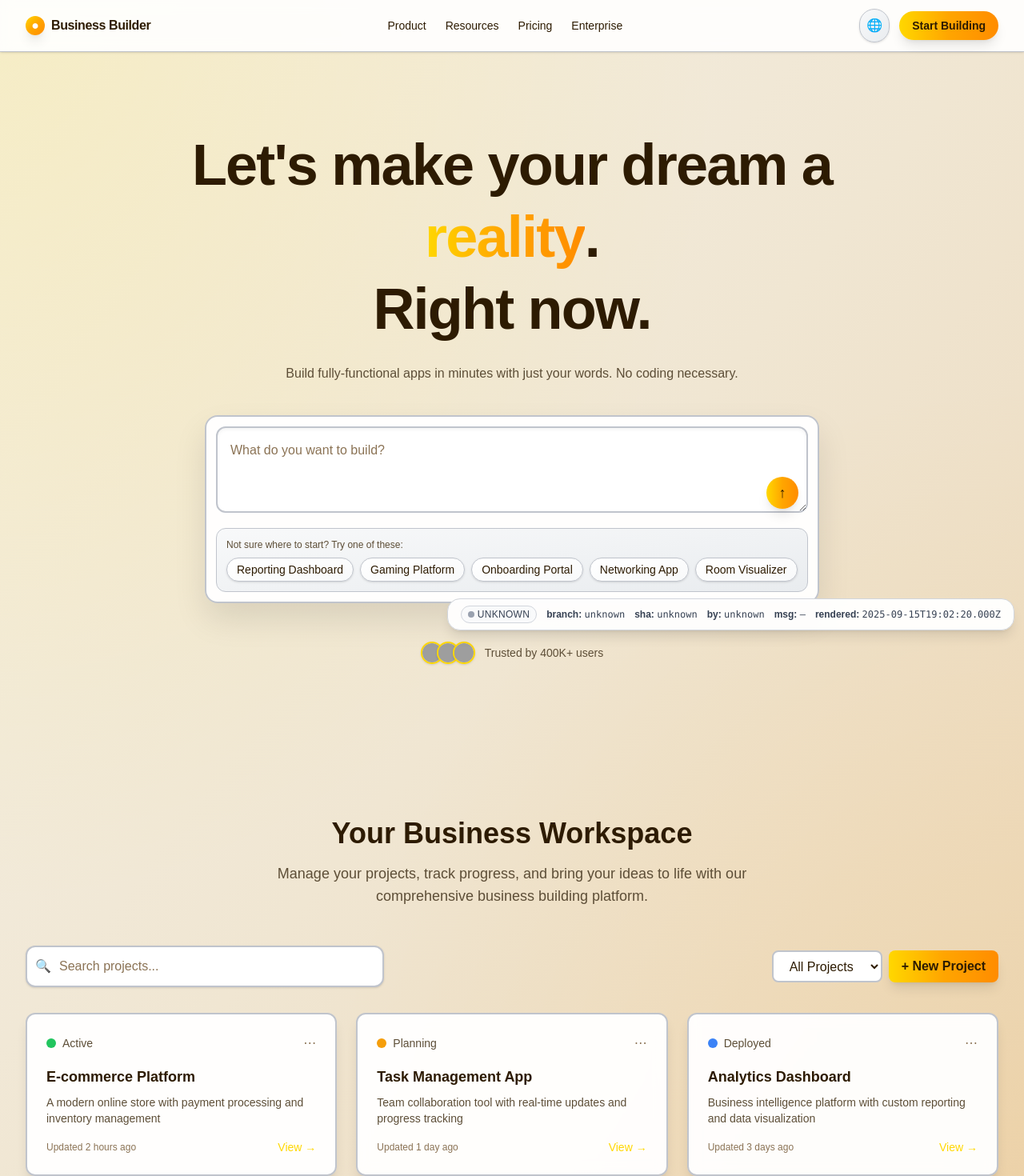
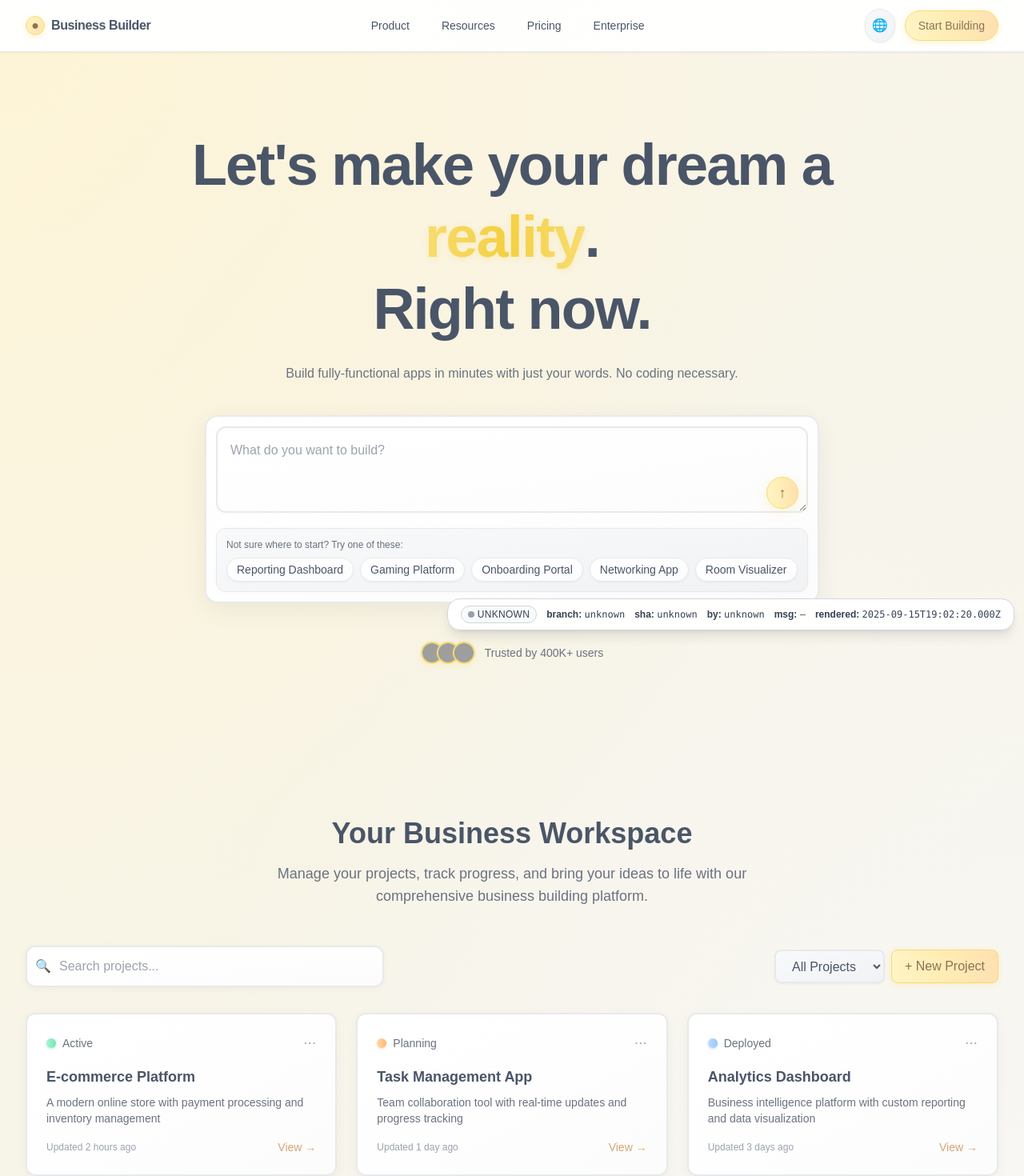
Before and after one commit to javierd22/business-builder, a Next.js app: page / in a window 1280 px wide. Shown: the top 1470 px of the page at 80% size. Built offline with nearby package versions, Linux system fonts and the light colour scheme; grey boxes are pictures that could not be loaded.

Commit message:
feat: switch to beige/gold palette with silver accents

```diff
--- a/src/app/_components/IdeaBox.tsx
+++ b/src/app/_components/IdeaBox.tsx
@@ -24,18 +24,18 @@ export default function IdeaBox() {
   }
 
   return (
-    <div className="mx-auto mt-10 max-w-3xl rounded-2xl border-2 border-[#C0C4CC] bg-white/95 p-3 shadow-[0_20px_40px_rgba(0,0,0,0.1)] backdrop-blur">
+    <div className="mx-auto mt-10 max-w-3xl rounded-2xl border-2 border-[#E8E9EA] bg-gradient-to-br from-white via-[#FEFEFE] to-[#FCFCFC] p-3 shadow-[0_8px_32px_rgba(0,0,0,0.06)] backdrop-blur">
       <form onSubmit={onSubmit} className="relative" aria-label="Describe your business idea">
         <textarea
           value={idea}
           onChange={(e) => setIdea(e.target.value)}
           placeholder="What do you want to build?"
           rows={3}
-          className="w-full resize-y rounded-xl border-2 border-[#C0C4CC] bg-white p-4 pr-14 text-[#2D1B02] shadow-inner placeholder:text-[#8B7355] focus:outline-none focus:border-[#FFD700] focus-visible:ring-2 focus-visible:ring-[#FFD700] transition-all"
+          className="w-full resize-y rounded-xl border-2 border-[#E8E9EA] bg-gradient-to-br from-white via-[#FEFEFE] to-[#FCFCFC] p-4 pr-14 text-[#4A5568] shadow-[inset_0_2px_4px_rgba(0,0,0,0.02)] placeholder:text-[#9CA3AF] focus:outline-none focus:border-[#F7DC6F] focus-visible:ring-2 focus-visible:ring-[#F7DC6F] focus:shadow-[inset_0_2px_4px_rgba(0,0,0,0.02),0_0_0_3px_rgba(247,220,111,0.1)] transition-all"
         />
         <button
           type="submit"
-          className="absolute bottom-3 right-3 inline-flex h-10 w-10 items-center justify-center rounded-full bg-gradient-to-r from-[#FFD700] via-[#FFA500] to-[#FF8C00] text-[#2D1B02] shadow-lg hover:from-[#FFED4E] hover:via-[#FFD700] hover:to-[#FFA500] focus:outline-none focus-visible:ring-2 focus-visible:ring-[#FFD700] transition-all transform hover:scale-110 font-bold text-lg"
+          className="absolute bottom-3 right-3 inline-flex h-10 w-10 items-center justify-center rounded-full bg-gradient-to-r from-[#FFF4C4] via-[#FFECB3] to-[#FFE0B2] border border-[#F7DC6F] text-[#8B7355] shadow-[0_4px_16px_rgba(247,220,111,0.25)] hover:from-[#FFF9E6] hover:via-[#FFF4C4] hover:to-[#FFECB3] hover:shadow-[0_6px_20px_rgba(247,220,111,0.35)] focus:outline-none focus-visible:ring-2 focus-visible:ring-[#F7DC6F] transition-all transform hover:scale-110 font-bold text-lg"
           aria-label="Submit idea"
           title="Submit idea"
         >
@@ -43,15 +43,15 @@ export default function IdeaBox() {
         </button>
       </form>
 
-      <div className="mt-3 rounded-xl bg-gradient-to-br from-[#F8F9FA] to-[#E9ECEF] p-3 border border-[#C0C4CC]">
-        <p className="mb-2 text-xs text-[#5D4E37] font-medium">Not sure where to start? Try one of these:</p>
+      <div className="mt-3 rounded-xl bg-gradient-to-br from-[#F8F9FA] via-[#F5F6F7] to-[#F1F2F4] p-3 border border-[#E8E9EA] shadow-[0_2px_8px_rgba(0,0,0,0.02)]">
+        <p className="mb-2 text-xs text-[#6B7280] font-medium">Not sure where to start? Try one of these:</p>
         <div className="flex flex-wrap gap-2">
           {suggestions.map((s) => (
             <button
               key={s}
               type="button"
               onClick={() => setIdea(s)}
-              className="rounded-full border border-[#C0C4CC] bg-gradient-to-br from-white to-[#F8F9FA] px-3 py-1 text-sm text-[#2D1B02] shadow-sm transition-all hover:-translate-y-0.5 hover:shadow-md hover:border-[#FFD700] focus:outline-none focus-visible:ring-2 focus-visible:ring-[#FFD700] font-medium"
+              className="rounded-full border border-[#E8E9EA] bg-gradient-to-br from-white via-[#FEFEFE] to-[#FCFCFC] px-3 py-1 text-sm text-[#4A5568] shadow-[0_1px_3px_rgba(0,0,0,0.05)] transition-all hover:-translate-y-0.5 hover:shadow-[0_4px_12px_rgba(0,0,0,0.08)] hover:border-[#F7DC6F] focus:outline-none focus-visible:ring-2 focus-visible:ring-[#F7DC6F] font-medium"
             >
               {s}
             </button>
--- a/src/app/page.tsx
+++ b/src/app/page.tsx
@@ -10,39 +10,40 @@ export default function Page() {
   const year = new Date().getFullYear();
 
   return (
-    <div className="min-h-screen overflow-x-hidden bg-gradient-to-br from-[#F5F1E8] via-[#F0E6D2] to-[#EAD5B7]">
+    <div className="min-h-screen overflow-x-hidden bg-gradient-to-br from-[#FBF9F4] via-[#F8F4ED] to-[#F5F0E8]">
       <div
         className="min-h-screen"
         style={{
           backgroundImage: `
-            radial-gradient(ellipse at top left, rgba(255, 215, 0, 0.15), transparent 50%),
-            radial-gradient(ellipse at bottom right, rgba(255, 165, 0, 0.1), transparent 50%)
+            radial-gradient(ellipse at top left, rgba(255, 236, 179, 0.4), transparent 60%),
+            radial-gradient(ellipse at bottom right, rgba(248, 250, 252, 0.6), transparent 60%),
+            linear-gradient(135deg, rgba(255, 248, 220, 0.3) 0%, rgba(245, 245, 220, 0.3) 50%, rgba(255, 250, 240, 0.3) 100%)
           `
         }}
       >
       {/* Navbar */}
-      <header className="sticky top-0 z-40 border-b border-[#C0C4CC] bg-white/90 backdrop-blur shadow-sm">
+      <header className="sticky top-0 z-40 border-b border-[#E8E9EA] bg-gradient-to-r from-white/95 via-[#FEFEFE]/95 to-white/95 backdrop-blur shadow-[0_1px_3px_rgba(0,0,0,0.05)]">
         <div className="mx-auto flex h-16 max-w-7xl items-center justify-between px-4 sm:px-6 lg:px-8">
-          <Link href="/" className="flex items-center gap-2 font-semibold tracking-tight text-[#2D1B02]">
-            <span className="inline-flex h-6 w-6 items-center justify-center rounded-full bg-gradient-to-br from-[#FFD700] via-[#FFA500] to-[#FF8C00] text-white shadow-lg">●</span>
+          <Link href="/" className="flex items-center gap-2 font-semibold tracking-tight text-[#4A5568]">
+            <span className="inline-flex h-6 w-6 items-center justify-center rounded-full bg-gradient-to-br from-[#FFF4C4] via-[#FFECB3] to-[#FFE0B2] border border-[#F7DC6F] shadow-[0_2px_8px_rgba(247,220,111,0.3)] text-[#8B7355]">●</span>
             <span>Business Builder</span>
           </Link>
-          <nav className="hidden gap-6 text-sm text-[#2D1B02] md:flex">
-            <Link href="#product" className="hover:text-[#FFD700] transition-colors">Product</Link>
-            <Link href="#resources" className="hover:text-[#FFD700] transition-colors">Resources</Link>
-            <Link href="#pricing" className="hover:text-[#FFD700] transition-colors">Pricing</Link>
-            <Link href="#enterprise" className="hover:text-[#FFD700] transition-colors">Enterprise</Link>
+          <nav className="hidden gap-6 text-sm text-[#4A5568] md:flex">
+            <Link href="#product" className="hover:text-[#D4A574] hover:bg-gradient-to-r hover:from-[#FFF9E6] hover:to-[#FFF5CC] hover:bg-clip-text hover:text-transparent transition-all px-2 py-1 rounded">Product</Link>
+            <Link href="#resources" className="hover:text-[#D4A574] hover:bg-gradient-to-r hover:from-[#FFF9E6] hover:to-[#FFF5CC] hover:bg-clip-text hover:text-transparent transition-all px-2 py-1 rounded">Resources</Link>
+            <Link href="#pricing" className="hover:text-[#D4A574] hover:bg-gradient-to-r hover:from-[#FFF9E6] hover:to-[#FFF5CC] hover:bg-clip-text hover:text-transparent transition-all px-2 py-1 rounded">Pricing</Link>
+            <Link href="#enterprise" className="hover:text-[#D4A574] hover:bg-gradient-to-r hover:from-[#FFF9E6] hover:to-[#FFF5CC] hover:bg-clip-text hover:text-transparent transition-all px-2 py-1 rounded">Enterprise</Link>
           </nav>
           <div className="flex items-center gap-3">
-            <button
+        <button
               aria-label="Change language"
-              className="rounded-full border border-[#C0C4CC] bg-gradient-to-br from-[#F8F9FA] to-[#E9ECEF] p-2 text-[#2D1B02] hover:from-[#E9ECEF] hover:to-[#DEE2E6] focus:outline-none focus-visible:ring-2 focus-visible:ring-[#FFD700] shadow-sm transition-all"
-            >
+              className="rounded-full border border-[#E8E9EA] bg-gradient-to-br from-[#F8F9FA] via-[#F5F6F7] to-[#F1F2F4] p-2 text-[#6B7280] hover:from-[#F1F2F4] hover:to-[#E9ECEF] hover:border-[#D1D5DB] focus:outline-none focus-visible:ring-2 focus-visible:ring-[#F7DC6F] shadow-[0_1px_3px_rgba(0,0,0,0.05)] transition-all"
+        >
               🌐
-            </button>
+        </button>
             <Link
               href="/idea"
-              className="rounded-full bg-gradient-to-r from-[#FFD700] via-[#FFA500] to-[#FF8C00] px-4 py-2 text-sm font-semibold text-[#2D1B02] shadow-lg hover:from-[#FFED4E] hover:via-[#FFD700] hover:to-[#FFA500] focus:outline-none focus-visible:ring-2 focus-visible:ring-[#FFD700] transition-all transform hover:scale-105"
+              className="rounded-full bg-gradient-to-r from-[#FFF4C4] via-[#FFECB3] to-[#FFE0B2] border border-[#F7DC6F] px-4 py-2 text-sm font-medium text-[#8B7355] shadow-[0_2px_8px_rgba(247,220,111,0.3)] hover:from-[#FFF9E6] hover:via-[#FFF4C4] hover:to-[#FFECB3] hover:shadow-[0_4px_12px_rgba(247,220,111,0.4)] focus:outline-none focus-visible:ring-2 focus-visible:ring-[#F7DC6F] transition-all transform hover:scale-[1.02]"
             >
               Start Building
             </Link>
@@ -52,22 +53,22 @@ export default function Page() {
 
       {/* Hero */}
       <section className="mx-auto max-w-5xl px-4 pb-24 pt-16 sm:px-6 lg:px-8 lg:pb-32 lg:pt-24">
-        <h1 className="mx-auto text-center text-5xl font-black leading-tight tracking-tight text-[#2D1B02] sm:text-6xl md:text-7xl">
-          Let&apos;s make your dream a <span className="bg-gradient-to-r from-[#FFD700] via-[#FFA500] to-[#FF8C00] bg-clip-text text-transparent font-extrabold">reality</span>.
+        <h1 className="mx-auto text-center text-5xl font-black leading-tight tracking-tight text-[#4A5568] sm:text-6xl md:text-7xl">
+          Let&apos;s make your dream a <span className="bg-gradient-to-r from-[#F7DC6F] via-[#F4D03F] to-[#F7DC6F] bg-clip-text text-transparent font-extrabold drop-shadow-[0_2px_4px_rgba(247,220,111,0.3)]">reality</span>.
           <br className="hidden sm:block" /> Right now.
         </h1>
-        <p className="mx-auto mt-6 max-w-2xl text-center text-[#5D4E37]">
+        <p className="mx-auto mt-6 max-w-2xl text-center text-[#6B7280]">
           Build fully-functional apps in minutes with just your words. No coding necessary.
         </p>
 
         <IdeaBox />
 
         {/* Trust bar */}
-        <div className="mt-12 flex items-center justify-center gap-3 text-sm text-[#5D4E37]">
+        <div className="mt-12 flex items-center justify-center gap-3 text-sm text-[#6B7280]">
           <div className="flex -space-x-2">
-            <Image alt="User avatar" src="https://i.pravatar.cc/36?img=1" width={28} height={28} className="h-7 w-7 rounded-full border-2 border-[#FFD700] shadow-sm" />
-            <Image alt="User avatar" src="https://i.pravatar.cc/36?img=2" width={28} height={28} className="h-7 w-7 rounded-full border-2 border-[#FFD700] shadow-sm" />
-            <Image alt="User avatar" src="https://i.pravatar.cc/36?img=3" width={28} height={28} className="h-7 w-7 rounded-full border-2 border-[#FFD700] shadow-sm" />
+            <Image alt="User avatar" src="https://i.pravatar.cc/36?img=1" width={28} height={28} className="h-7 w-7 rounded-full border-2 border-[#F7DC6F] shadow-[0_2px_8px_rgba(247,220,111,0.2)]" />
+            <Image alt="User avatar" src="https://i.pravatar.cc/36?img=2" width={28} height={28} className="h-7 w-7 rounded-full border-2 border-[#F7DC6F] shadow-[0_2px_8px_rgba(247,220,111,0.2)]" />
+            <Image alt="User avatar" src="https://i.pravatar.cc/36?img=3" width={28} height={28} className="h-7 w-7 rounded-full border-2 border-[#F7DC6F] shadow-[0_2px_8px_rgba(247,220,111,0.2)]" />
           </div>
           <span>Trusted by 400K+ users</span>
         </div>
@@ -76,10 +77,10 @@ export default function Page() {
       {/* Your Business Workspace */}
       <section className="mx-auto max-w-7xl px-4 py-16 sm:px-6 lg:px-8">
         <div className="text-center mb-12">
-          <h2 className="text-3xl font-bold text-[#2D1B02] sm:text-4xl mb-4">
+          <h2 className="text-3xl font-bold text-[#4A5568] sm:text-4xl mb-4">
             Your Business Workspace
           </h2>
-          <p className="text-lg text-[#5D4E37] max-w-2xl mx-auto">
+          <p className="text-lg text-[#6B7280] max-w-2xl mx-auto">
             Manage your projects, track progress, and bring your ideas to life with our comprehensive business building platform.
           </p>
         </div>
@@ -90,20 +91,20 @@ export default function Page() {
             <input
               type="text"
               placeholder="Search projects..."
-              className="w-full rounded-xl border-2 border-[#C0C4CC] bg-white px-4 py-3 pl-10 text-[#2D1B02] shadow-sm placeholder:text-[#8B7355] focus:outline-none focus:border-[#FFD700] focus-visible:ring-2 focus-visible:ring-[#FFD700] transition-all"
+              className="w-full rounded-xl border-2 border-[#E8E9EA] bg-gradient-to-br from-white via-[#FEFEFE] to-[#FCFCFC] px-4 py-3 pl-10 text-[#4A5568] shadow-[0_2px_8px_rgba(0,0,0,0.04)] placeholder:text-[#9CA3AF] focus:outline-none focus:border-[#F7DC6F] focus-visible:ring-2 focus-visible:ring-[#F7DC6F] focus:shadow-[0_4px_12px_rgba(247,220,111,0.15)] transition-all"
             />
-            <div className="absolute left-3 top-3.5 h-4 w-4 text-[#8B7355]">
+            <div className="absolute left-3 top-3.5 h-4 w-4 text-[#9CA3AF]">
               🔍
             </div>
           </div>
           <div className="flex gap-2">
-            <select className="rounded-lg border-2 border-[#C0C4CC] bg-white px-4 py-2 text-[#2D1B02] focus:outline-none focus:border-[#FFD700] focus-visible:ring-2 focus-visible:ring-[#FFD700] transition-all">
+            <select className="rounded-lg border-2 border-[#E8E9EA] bg-gradient-to-br from-[#F8F9FA] via-[#F5F6F7] to-[#F1F2F4] px-4 py-2 text-[#4A5568] shadow-[0_1px_3px_rgba(0,0,0,0.05)] focus:outline-none focus:border-[#D1D5DB] focus-visible:ring-2 focus-visible:ring-[#D1D5DB] transition-all">
               <option>All Projects</option>
               <option>In Progress</option>
               <option>Completed</option>
               <option>Planning</option>
             </select>
-            <button className="rounded-lg bg-gradient-to-r from-[#FFD700] via-[#FFA500] to-[#FF8C00] px-4 py-2 text-[#2D1B02] font-semibold shadow-lg hover:from-[#FFED4E] hover:via-[#FFD700] hover:to-[#FFA500] focus:outline-none focus-visible:ring-2 focus-visible:ring-[#FFD700] transition-all transform hover:scale-105">
+            <button className="rounded-lg bg-gradient-to-r from-[#FFF4C4] via-[#FFECB3] to-[#FFE0B2] border border-[#F7DC6F] px-4 py-2 text-[#8B7355] font-medium shadow-[0_2px_8px_rgba(247,220,111,0.3)] hover:from-[#FFF9E6] hover:via-[#FFF4C4] hover:to-[#FFECB3] hover:shadow-[0_4px_12px_rgba(247,220,111,0.4)] focus:outline-none focus-visible:ring-2 focus-visible:ring-[#F7DC6F] transition-all transform hover:scale-[1.02]">
               + New Project
             </button>
           </div>
@@ -112,57 +113,57 @@ export default function Page() {
         {/* Project Cards Grid */}
         <div className="grid gap-6 md:grid-cols-2 lg:grid-cols-3">
           {/* Sample Project Card 1 */}
-          <div className="rounded-xl border-2 border-[#C0C4CC] bg-white/95 p-6 shadow-lg backdrop-blur transition-all hover:shadow-xl hover:-translate-y-1">
+          <div className="rounded-xl border-2 border-[#E8E9EA] bg-gradient-to-br from-white via-[#FEFEFE] to-[#FCFCFC] p-6 shadow-[0_4px_16px_rgba(0,0,0,0.04)] backdrop-blur transition-all hover:shadow-[0_8px_24px_rgba(0,0,0,0.08)] hover:-translate-y-1 hover:border-[#F7DC6F]">
             <div className="mb-4 flex items-center justify-between">
               <div className="flex items-center gap-2">
-                <div className="h-3 w-3 rounded-full bg-[#22C55E]"></div>
-                <span className="text-sm font-medium text-[#5D4E37]">Active</span>
+                <div className="h-3 w-3 rounded-full bg-gradient-to-r from-[#A7F3D0] to-[#6EE7B7] shadow-[0_1px_3px_rgba(34,197,94,0.3)]"></div>
+                <span className="text-sm font-medium text-[#6B7280]">Active</span>
               </div>
-              <button className="text-[#8B7355] hover:text-[#FFD700] transition-colors">⋯</button>
+              <button className="text-[#9CA3AF] hover:text-[#D4A574] transition-colors">⋯</button>
             </div>
-            <h3 className="text-lg font-bold text-[#2D1B02] mb-2">E-commerce Platform</h3>
-            <p className="text-[#5D4E37] text-sm mb-4">A modern online store with payment processing and inventory management</p>
+            <h3 className="text-lg font-bold text-[#4A5568] mb-2">E-commerce Platform</h3>
+            <p className="text-[#6B7280] text-sm mb-4">A modern online store with payment processing and inventory management</p>
             <div className="flex items-center justify-between">
-              <span className="text-xs text-[#8B7355]">Updated 2 hours ago</span>
-              <Link href="/dashboard/1" className="text-[#FFD700] hover:text-[#FFA500] font-medium text-sm transition-colors">
+              <span className="text-xs text-[#9CA3AF]">Updated 2 hours ago</span>
+              <Link href="/dashboard/1" className="text-[#D4A574] hover:text-[#F7DC6F] font-medium text-sm transition-colors">
                 View →
               </Link>
             </div>
           </div>
 
           {/* Sample Project Card 2 */}
-          <div className="rounded-xl border-2 border-[#C0C4CC] bg-white/95 p-6 shadow-lg backdrop-blur transition-all hover:shadow-xl hover:-translate-y-1">
+          <div className="rounded-xl border-2 border-[#E8E9EA] bg-gradient-to-br from-white via-[#FEFEFE] to-[#FCFCFC] p-6 shadow-[0_4px_16px_rgba(0,0,0,0.04)] backdrop-blur transition-all hover:shadow-[0_8px_24px_rgba(0,0,0,0.08)] hover:-translate-y-1 hover:border-[#F7DC6F]">
             <div className="mb-4 flex items-center justify-between">
               <div className="flex items-center gap-2">
-                <div className="h-3 w-3 rounded-full bg-[#F59E0B]"></div>
-                <span className="text-sm font-medium text-[#5D4E37]">Planning</span>
+                <div className="h-3 w-3 rounded-full bg-gradient-to-r from-[#FED7AA] to-[#FDBA74] shadow-[0_1px_3px_rgba(245,158,11,0.3)]"></div>
+                <span className="text-sm font-medium text-[#6B7280]">Planning</span>
               </div>
-              <button className="text-[#8B7355] hover:text-[#FFD700] transition-colors">⋯</button>
+              <button className="text-[#9CA3AF] hover:text-[#D4A574] transition-colors">⋯</button>
             </div>
-            <h3 className="text-lg font-bold text-[#2D1B02] mb-2">Task Management App</h3>
-            <p className="text-[#5D4E37] text-sm mb-4">Team collaboration tool with real-time updates and progress tracking</p>
+            <h3 className="text-lg font-bold text-[#4A5568] mb-2">Task Management App</h3>
+            <p className="text-[#6B7280] text-sm mb-4">Team collaboration tool with real-time updates and progress tracking</p>
             <div className="flex items-center justify-between">
-              <span className="text-xs text-[#8B7355]">Updated 1 day ago</span>
-              <Link href="/dashboard/2" className="text-[#FFD700] hover:text-[#FFA500] font-medium text-sm transition-colors">
+              <span className="text-xs text-[#9CA3AF]">Updated 1 day ago</span>
+              <Link href="/dashboard/2" className="text-[#D4A574] hover:text-[#F7DC6F] font-medium text-sm transition-colors">
                 View →
               </Link>
             </div>
           </div>
 
           {/* Sample Project Card 3 */}
-          <div className="rounded-xl border-2 border-[#C0C4CC] bg-white/95 p-6 shadow-lg backdrop-blur transition-all hover:shadow-xl hover:-translate-y-1">
+          <div className="rounded-xl border-2 border-[#E8E9EA] bg-gradient-to-br from-white via-[#FEFEFE] to-[#FCFCFC] p-6 shadow-[0_4px_16px_rgba(0,0,0,0.04)] backdrop-blur transition-all hover:shadow-[0_8px_24px_rgba(0,0,0,0.08)] hover:-translate-y-1 hover:border-[#F7DC6F]">
             <div className="mb-4 flex items-center justify-between">
               <div className="flex items-center gap-2">
-                <div className="h-3 w-3 rounded-full bg-[#3B82F6]"></div>
-                <span className="text-sm font-medium text-[#5D4E37]">Deployed</span>
+                <div className="h-3 w-3 rounded-full bg-gradient-to-r from-[#BFDBFE] to-[#93C5FD] shadow-[0_1px_3px_rgba(59,130,246,0.3)]"></div>
+                <span className="text-sm font-medium text-[#6B7280]">Deployed</span>
               </div>
-              <button className="text-[#8B7355] hover:text-[#FFD700] transition-colors">⋯</button>
+              <button className="text-[#9CA3AF] hover:text-[#D4A574] transition-colors">⋯</button>
             </div>
-            <h3 className="text-lg font-bold text-[#2D1B02] mb-2">Analytics Dashboard</h3>
-            <p className="text-[#5D4E37] text-sm mb-4">Business intelligence platform with custom reporting and data visualization</p>
+            <h3 className="text-lg font-bold text-[#4A5568] mb-2">Analytics Dashboard</h3>
+            <p className="text-[#6B7280] text-sm mb-4">Business intelligence platform with custom reporting and data visualization</p>
             <div className="flex items-center justify-between">
-              <span className="text-xs text-[#8B7355]">Updated 3 days ago</span>
-              <Link href="/dashboard/3" className="text-[#FFD700] hover:text-[#FFA500] font-medium text-sm transition-colors">
+              <span className="text-xs text-[#9CA3AF]">Updated 3 days ago</span>
+              <Link href="/dashboard/3" className="text-[#D4A574] hover:text-[#F7DC6F] font-medium text-sm transition-colors">
                 View →
               </Link>
             </div>
@@ -171,25 +172,25 @@ export default function Page() {
 
         {/* Empty State (if no projects) */}
         <div className="text-center py-12 hidden">
-          <div className="mx-auto h-24 w-24 rounded-full bg-gradient-to-br from-[#F8F9FA] to-[#E9ECEF] flex items-center justify-center mb-4">
+          <div className="mx-auto h-24 w-24 rounded-full bg-gradient-to-br from-[#F8F9FA] via-[#F5F6F7] to-[#F1F2F4] border-2 border-[#E8E9EA] flex items-center justify-center mb-4 shadow-[0_4px_16px_rgba(0,0,0,0.04)]">
             <span className="text-3xl">📝</span>
           </div>
-          <h3 className="text-xl font-semibold text-[#2D1B02] mb-2">No projects yet</h3>
-          <p className="text-[#5D4E37] mb-6">Start building your first project and watch your ideas come to life.</p>
-          <button className="rounded-lg bg-gradient-to-r from-[#FFD700] via-[#FFA500] to-[#FF8C00] px-6 py-3 text-[#2D1B02] font-semibold shadow-lg hover:from-[#FFED4E] hover:via-[#FFD700] hover:to-[#FFA500] focus:outline-none focus-visible:ring-2 focus-visible:ring-[#FFD700] transition-all transform hover:scale-105">
+          <h3 className="text-xl font-semibold text-[#4A5568] mb-2">No projects yet</h3>
+          <p className="text-[#6B7280] mb-6">Start building your first project and watch your ideas come to life.</p>
+          <button className="rounded-lg bg-gradient-to-r from-[#FFF4C4] via-[#FFECB3] to-[#FFE0B2] border border-[#F7DC6F] px-6 py-3 text-[#8B7355] font-medium shadow-[0_2px_8px_rgba(247,220,111,0.3)] hover:from-[#FFF9E6] hover:via-[#FFF4C4] hover:to-[#FFECB3] hover:shadow-[0_4px_12px_rgba(247,220,111,0.4)] focus:outline-none focus-visible:ring-2 focus-visible:ring-[#F7DC6F] transition-all transform hover:scale-[1.02]">
             Create Your First Project
           </button>
         </div>
       </section>
 
       {/* Footer */}
-      <footer className="border-t border-[#C0C4CC] bg-white/90 py-6 backdrop-blur shadow-sm">
-        <div className="mx-auto flex max-w-7xl items-center justify-between px-4 text-sm text-[#5D4E37] sm:px-6 lg:px-8">
+      <footer className="border-t border-[#E8E9EA] bg-gradient-to-r from-white/95 via-[#FEFEFE]/95 to-white/95 py-6 backdrop-blur shadow-[0_1px_3px_rgba(0,0,0,0.05)]">
+        <div className="mx-auto flex max-w-7xl items-center justify-between px-4 text-sm text-[#6B7280] sm:px-6 lg:px-8">
           <span>© {year} Business Builder</span>
           <nav className="flex gap-4">
-            <Link href="/legal/privacy" className="hover:text-[#FFD700] transition-colors">Privacy</Link>
-            <Link href="/legal/terms" className="hover:text-[#FFD700] transition-colors">Terms</Link>
-            <Link href="/contact" className="hover:text-[#FFD700] transition-colors">Contact</Link>
+            <Link href="/legal/privacy" className="hover:text-[#D4A574] transition-colors">Privacy</Link>
+            <Link href="/legal/terms" className="hover:text-[#D4A574] transition-colors">Terms</Link>
+            <Link href="/contact" className="hover:text-[#D4A574] transition-colors">Contact</Link>
           </nav>
         </div>
       </footer>
```
